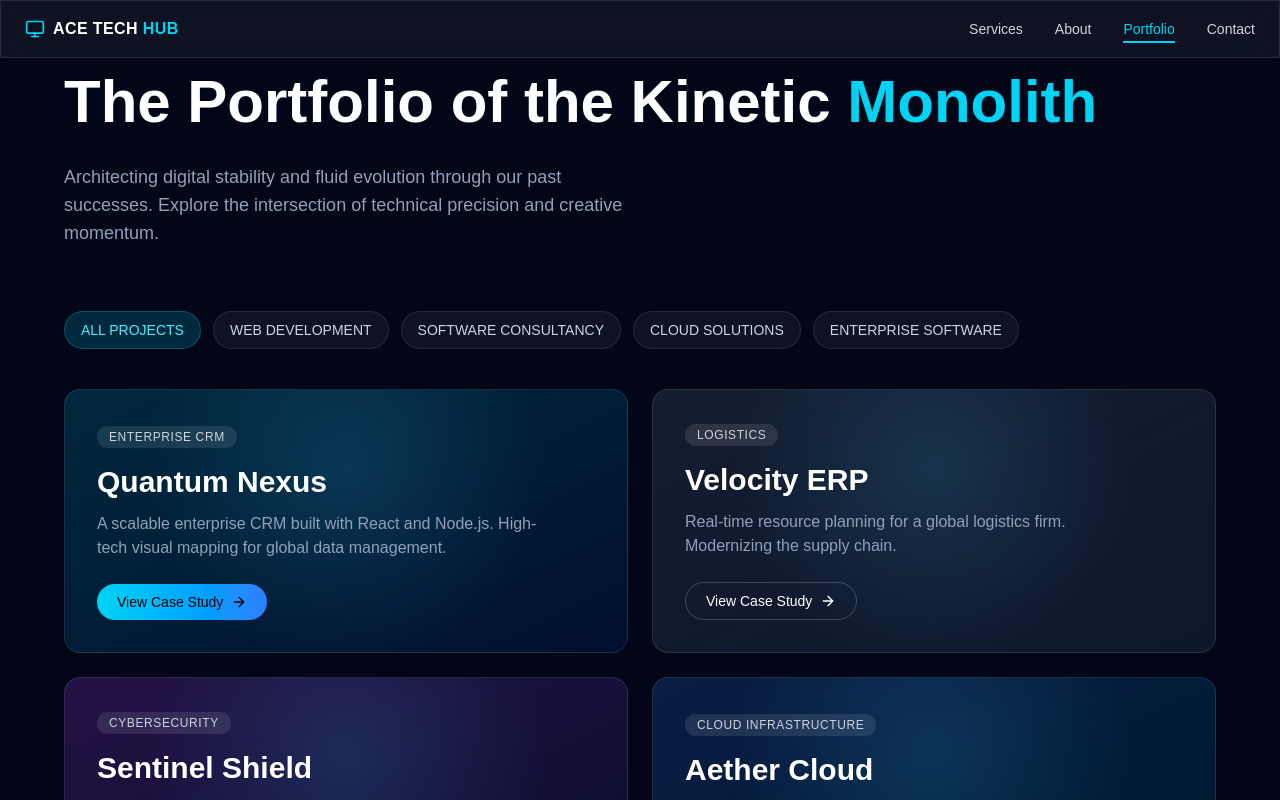
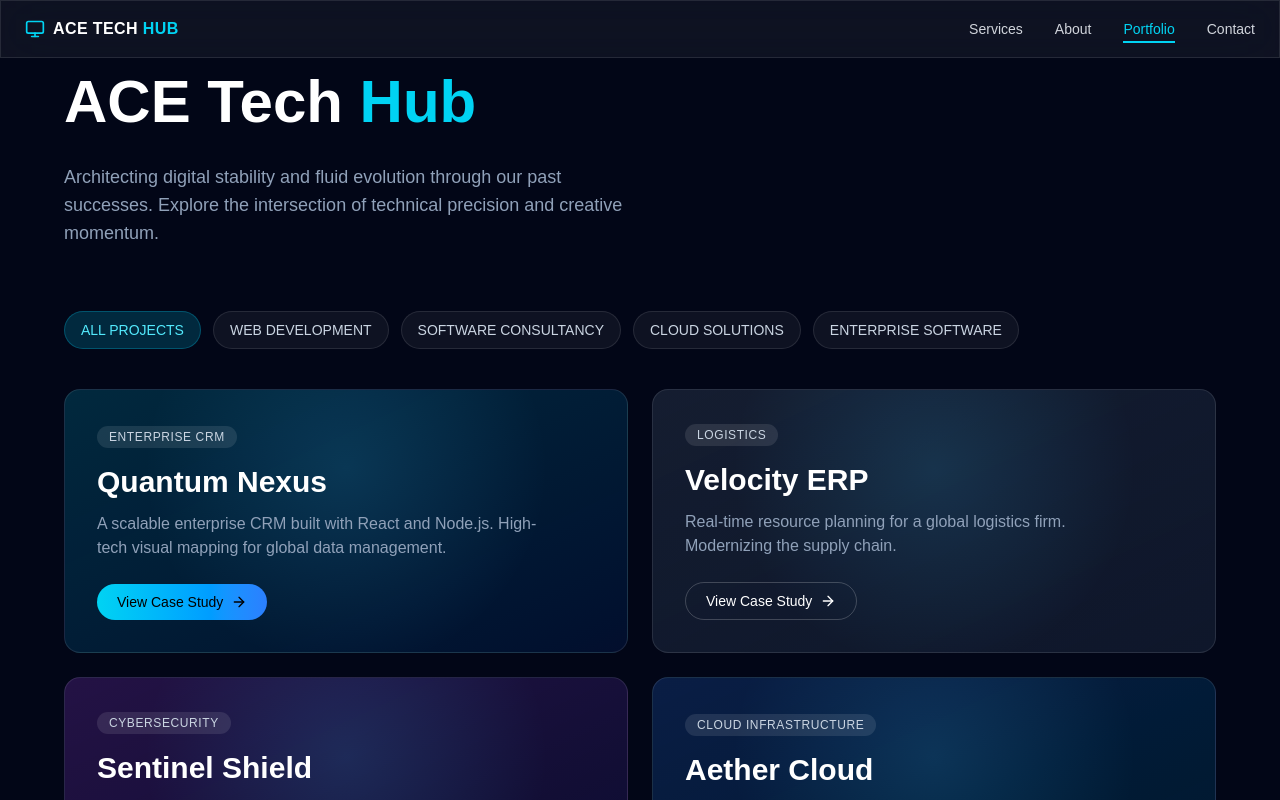
Before and after one commit to Dabeluchukwu/Ace-Tech-Hub, a Next.js app: page /portfolio in a window 1280 px wide. Shown: the top 800 px of the page. Built offline with nearby package versions, Linux system fonts and the light colour scheme.

Commit message:
about us updated

```diff
--- a/src/components/Portfolio/Hero.jsx
+++ b/src/components/Portfolio/Hero.jsx
@@ -60,8 +60,8 @@ export default function Page() {
       {/* HERO */}
       <section className="max-w-6xl mx-auto mb-16">
         <h1 className="text-4xl md:text-6xl font-semibold leading-tight">
-          The Portfolio of the Kinetic{" "}
-          <span className="text-cyan-400">Monolith</span>
+          ACE Tech{" "}
+          <span className="text-cyan-400"> Hub</span>
         </h1>
 
         <p className="mt-6 text-slate-400 max-w-xl text-lg">
```
